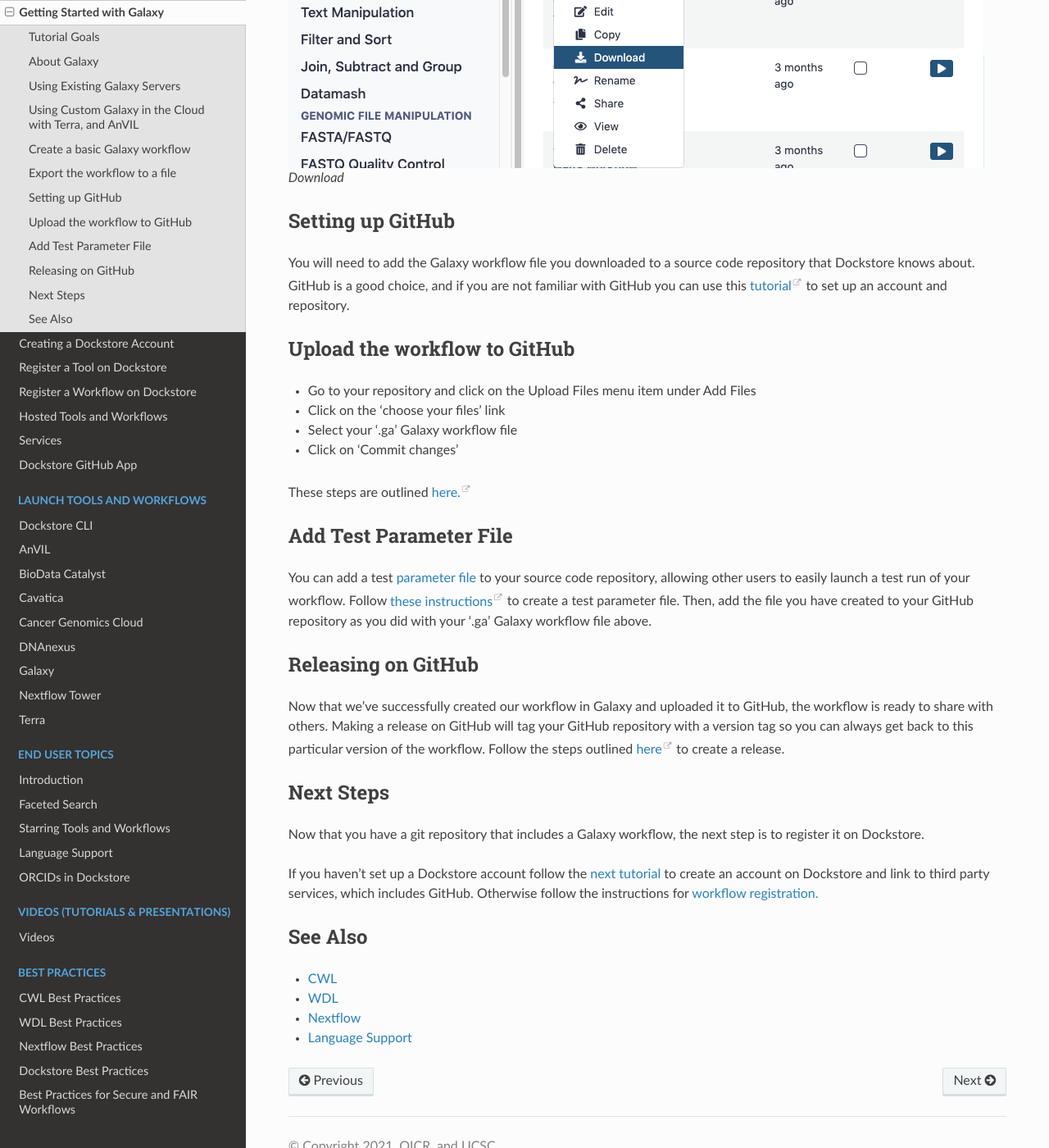
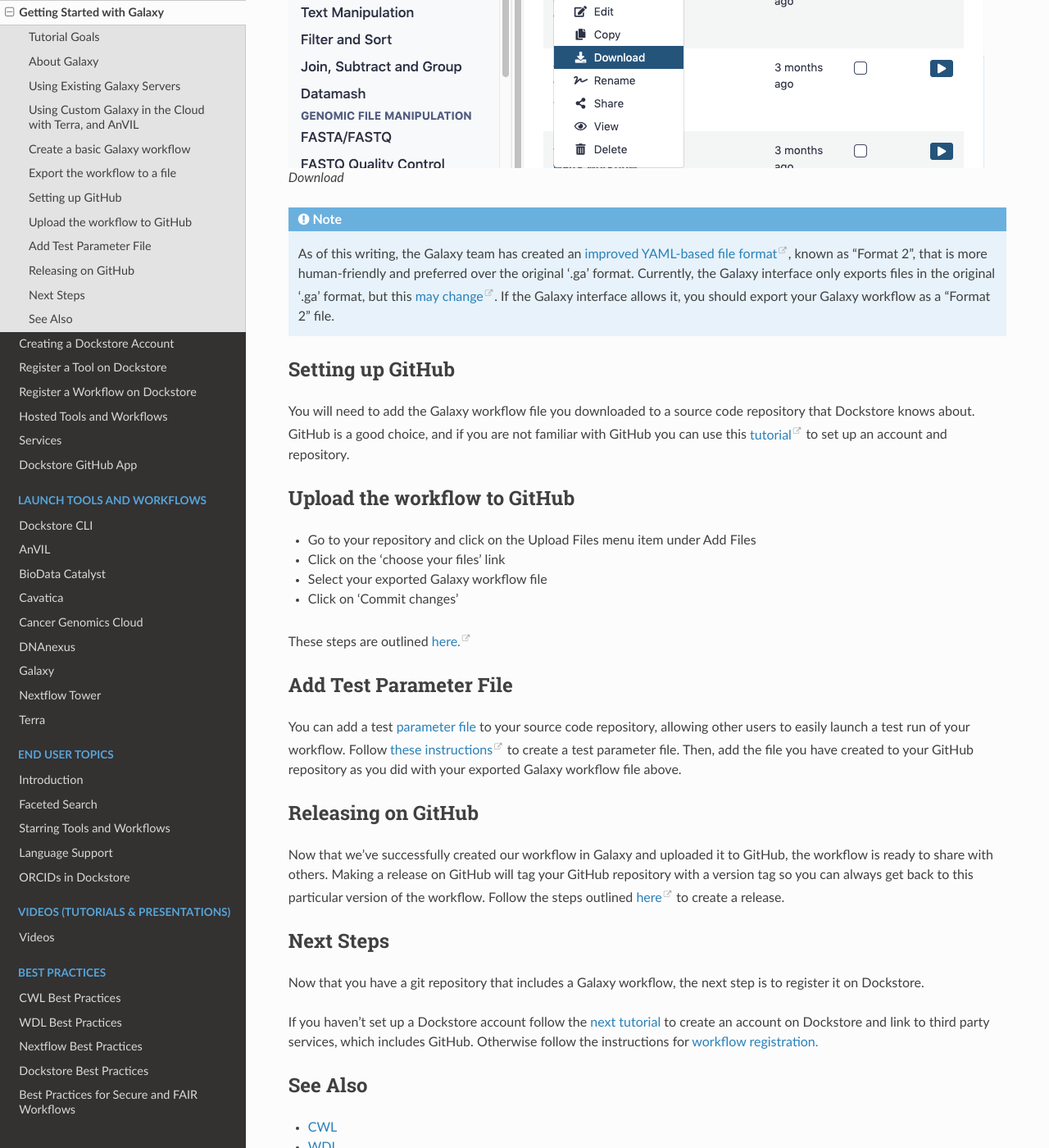
Before and after one commit to dockstore/dockstore-documentation, a Sphinx documentation site: the page built from docs/getting-started/getting-started-with-galaxy.rst, in a window 1280 px wide and 1400 px high, scrolled down 1679 px. Shown: the whole window at 82% size. Built offline with Sphinx 7.4.7 and the Read the Docs theme 2.0.0, drawn with Linux system fonts in a browser that asks for light colours.

Commit message:
modify getting-started-with-galaxy for impending format 2 support

```diff
--- a/docs/getting-started/getting-started-with-galaxy.rst
+++ b/docs/getting-started/getting-started-with-galaxy.rst
@@ -53,6 +53,9 @@
 
    Download
 
+
+.. note:: As of this writing, the Galaxy team has created an `improved YAML-based file format <https://github.com/galaxyproject/gxformat2>`__, known as "Format 2", that is more human-friendly and preferred over the original '.ga' format.  Currently, the Galaxy interface only exports files in the original '.ga' format, but this `may change <https://github.com/galaxyproject/galaxy/issues/13584>`__.  If the Galaxy interface allows it, you should export your Galaxy workflow as a "Format 2" file.
+
 Setting up GitHub
 -----------------
 
@@ -67,7 +70,7 @@
 
 - Go to your repository and click on the Upload Files menu item under Add Files
 - Click on the 'choose your files' link
-- Select your '.ga' Galaxy workflow file
+- Select your exported Galaxy workflow file
 - Click on 'Commit changes'
 
 These steps are outlined `here. <https://docs.github.com/en/github/managing-files-in-a-repository/adding-a-file-to-a-repository>`__
@@ -75,7 +78,7 @@
 Add Test Parameter File
 -----------------------
 
-You can add a test :ref:`dict parameter file` to your source code repository, allowing other users to easily launch a test run of your workflow.  Follow `these instructions <https://usegalaxy.org/training-material/topics/contributing/tutorials/create-new-tutorial-technical/tutorial.html#testing-the-workflow-recommended>`__ to create a test parameter file.  Then, add the file you have created to your GitHub repository as you did with your '.ga' Galaxy workflow file above.
+You can add a test :ref:`dict parameter file` to your source code repository, allowing other users to easily launch a test run of your workflow.  Follow `these instructions <https://usegalaxy.org/training-material/topics/contributing/tutorials/create-new-tutorial-technical/tutorial.html#testing-the-workflow-recommended>`__ to create a test parameter file.  Then, add the file you have created to your GitHub repository as you did with your exported Galaxy workflow file above.
 
 Releasing on GitHub
 -------------------
```
